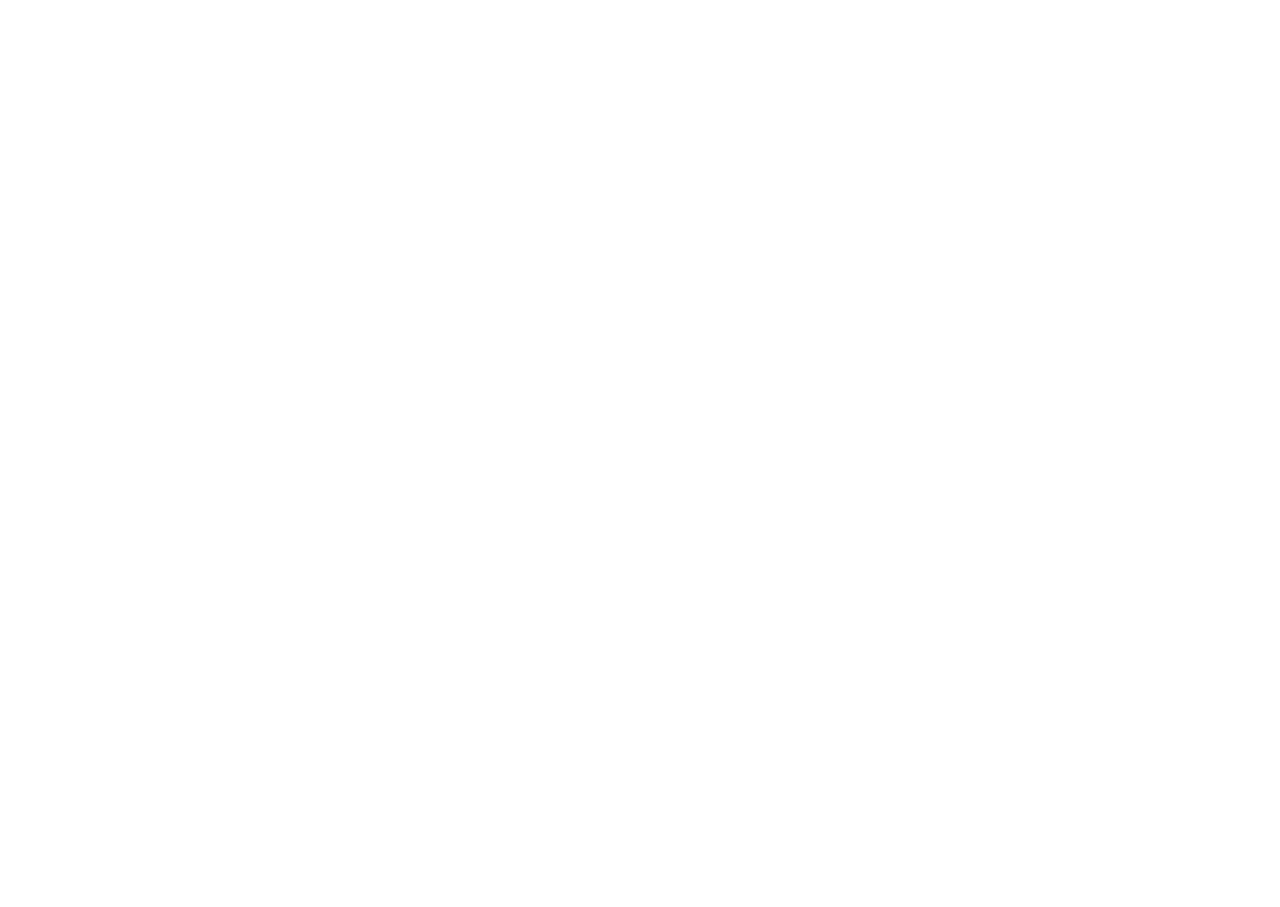
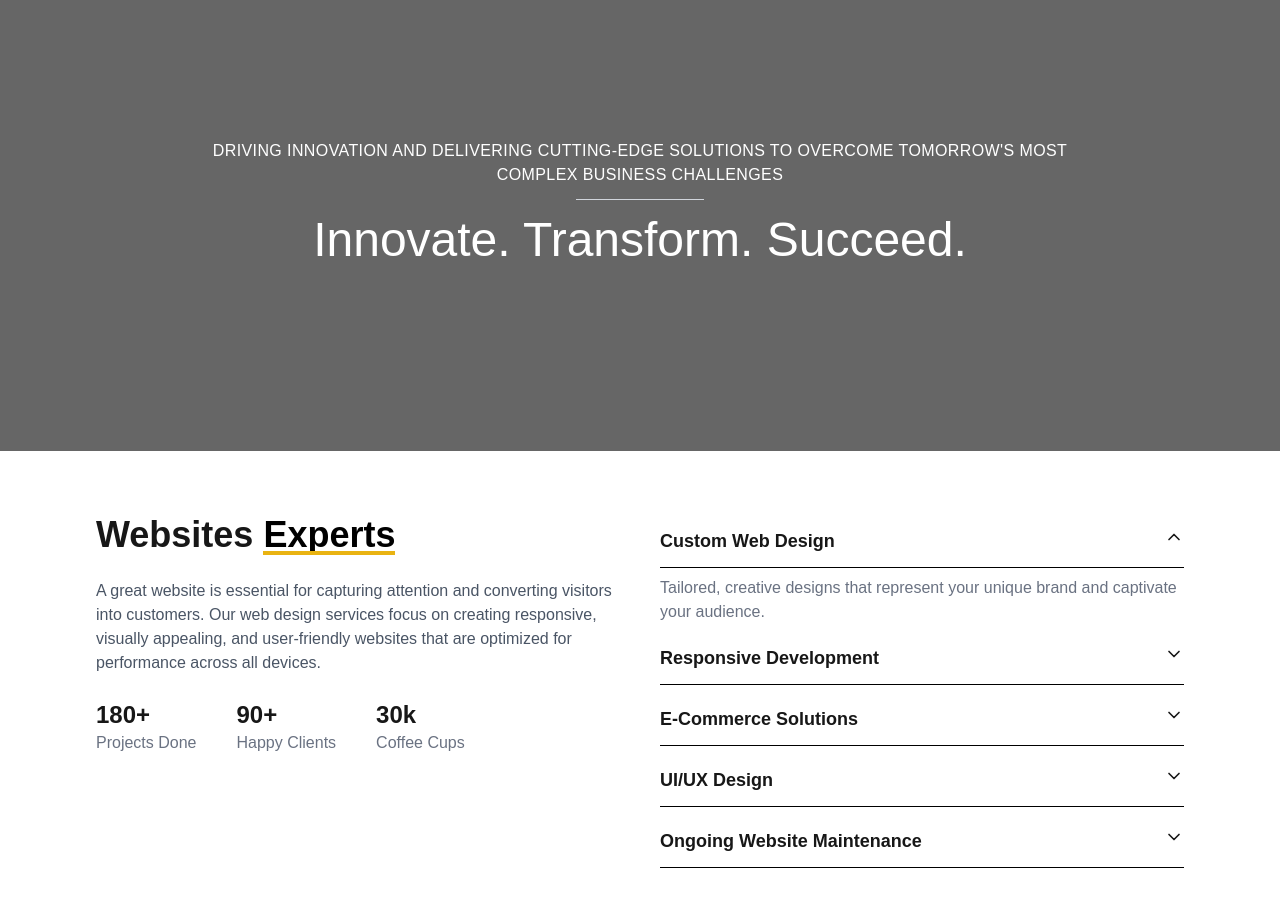
Before and after one commit to NadilDeSilva05/Plexcode, a Next.js app: page / in a window 1280 px wide. Shown: the part 2300-3207 px from the top of the page. Before the commit the page ends 2251 px from the top, so only its background shows below. Built offline with nearby package versions, Linux system fonts and the light colour scheme.

Commit message:
add banner

```diff
--- /dev/null
+++ b/src/app/components/Banner.tsx
@@ -0,0 +1,28 @@
+import React from "react";
+
+const Banner = () => {
+  return (
+    <div
+      className="relative w-full h-[300px] md:h-[400px] lg:h-[500px] flex items-center justify-center text-center text-white bg-cover bg-center"
+      style={{
+        backgroundImage: "url('/images/otherImage/bg.jpg')",
+        backgroundAttachment: "fixed",
+      }}
+    >
+      {/* Dark overlay */}
+      <div className="absolute inset-0 bg-black/60"></div>
+
+      <div className="relative z-10 px-4 max-w-4xl mx-auto">
+        <p className="uppercase tracking-wide text-xs sm:text-sm md:text-base mb-2 md:mb-3">
+          Driving Innovation and Delivering Cutting-Edge Solutions to Overcome Tomorrow's Most Complex Business Challenges
+        </p>
+        <div className="w-20 sm:w-24 md:w-32 h-[1px] bg-gray-300 mx-auto mb-3 md:mb-4"></div>
+        <h1 className="text-2xl sm:text-3xl md:text-4xl lg:text-5xl font-light">
+          Innovate. Transform. Succeed.
+        </h1>
+      </div>
+    </div>
+  );
+};
+
+export default Banner;
--- /dev/null
+++ b/src/app/components/ServicesSection.tsx
@@ -0,0 +1,68 @@
+// components/ServicesSection.tsx
+import { useState } from "react";
+import { ChevronDown, ChevronUp } from "lucide-react";
+
+const services = [
+  { title: "Custom Web Design", content: "Tailored, creative designs that represent your unique brand and captivate your audience." },
+  { title: "Responsive Development", content: "Websites that look great and work seamlessly on any device—mobile, tablet, or desktop." },
+  { title: "E-Commerce Solutions", content: "Fully integrated e-commerce websites that allow you to sell products online with ease." },
+  { title: "UI/UX Design", content: "Focusing on user experience and interface design, we ensure visitors have an intuitive and engaging experience." },
+  { title: "Ongoing Website Maintenance", content: "We offer continued support to keep your website up-to-date, secure, and performing at its best." },
+];
+
+const ServicesSection = () => {
+  const [openIndex, setOpenIndex] = useState<number | null>(0);
+
+  const toggleAccordion = (index: number) => {
+    setOpenIndex(openIndex === index ? null : index);
+  };
+
+  return (
+    <div className="grid grid-cols-1 md:grid-cols-2 gap-10 px-8 py-16 max-w-6xl mx-auto">
+      {/* Left Section */}
+      <div className="space-y-6">
+        <h2 className="text-4xl font-semibold">
+          Websites <span className="text-black relative">
+            Experts
+            <span className="absolute left-0 bottom-0 w-full h-[4px] bg-[#e9b312]"></span>
+          </span>
+        </h2>
+        <p className="text-gray-600">
+          A great website is essential for capturing attention and converting visitors into customers. Our web design services focus on creating responsive, visually appealing, and user-friendly websites that are optimized for performance across all devices.
+        </p>
+        <div className="flex space-x-10">
+          <div>
+            <p className="text-2xl font-bold">180+</p>
+            <p className="text-gray-500">Projects Done</p>
+          </div>
+          <div>
+            <p className="text-2xl font-bold">90+</p>
+            <p className="text-gray-500">Happy Clients</p>
+          </div>
+          <div>
+            <p className="text-2xl font-bold">30k</p>
+            <p className="text-gray-500">Coffee Cups</p>
+          </div>
+        </div>
+      </div>
+
+      {/* Right Section - Accordion */}
+      <div className="space-y-2">
+        {services.map((service, index) => (
+          <div key={index}>
+            <button
+              onClick={() => toggleAccordion(index)}
+              className="flex justify-between w-full text-left py-3 border-b border-black text-lg font-semibold"
+            >
+              {service.title}
+              {openIndex === index ? <ChevronUp size={20} /> : <ChevronDown size={20} />}
+            </button>
+            {openIndex === index && <p className="text-gray-500 mt-2">{service.content}</p>}
+          </div>
+        ))}
+      </div>
+    </div>
+  );
+};
+
+export default ServicesSection;
--- a/src/app/pages/index.tsx
+++ b/src/app/pages/index.tsx
@@ -7,6 +7,10 @@
 import InnovationSections from '../components/InnovationSection';
 import WhoWeAre from '../components/WhoWeAre';
 import WhatWeStandFor from '../components/WhatWeStandFor';
+import Banner from '../components/Banner';
+import ServicesSection from "../components/ServicesSection";
+
+
 
 
 
@@ -105,6 +109,9 @@
             <InnovationSections />
             <WhoWeAre />
             <WhatWeStandFor />
+            <Banner/>
+            <ServicesSection />
+
 
 
             </div>
--- a/tsconfig.json
+++ b/tsconfig.json
@@ -22,6 +22,6 @@
       "@/*": ["./src/*"]
     }
   },
-  "include": ["next-env.d.ts", "**/*.ts", "**/*.tsx", ".next/types/**/*.ts"],
+  "include": ["next-env.d.ts", "**/*.ts", "**/*.tsx", ".next/types/**/*.ts", "src/app/components/WhoWeAre.jsx"],
   "exclude": ["node_modules"]
 }
```
Also changed, not shown: public/images/otherImage/bg.jpg (added), src/app/components/WhatWeStandFor.tsx (indentation only), src/app/components/WhoWeAre.jsx (renamed from src/app/components/WhoWeAre.tsx).
